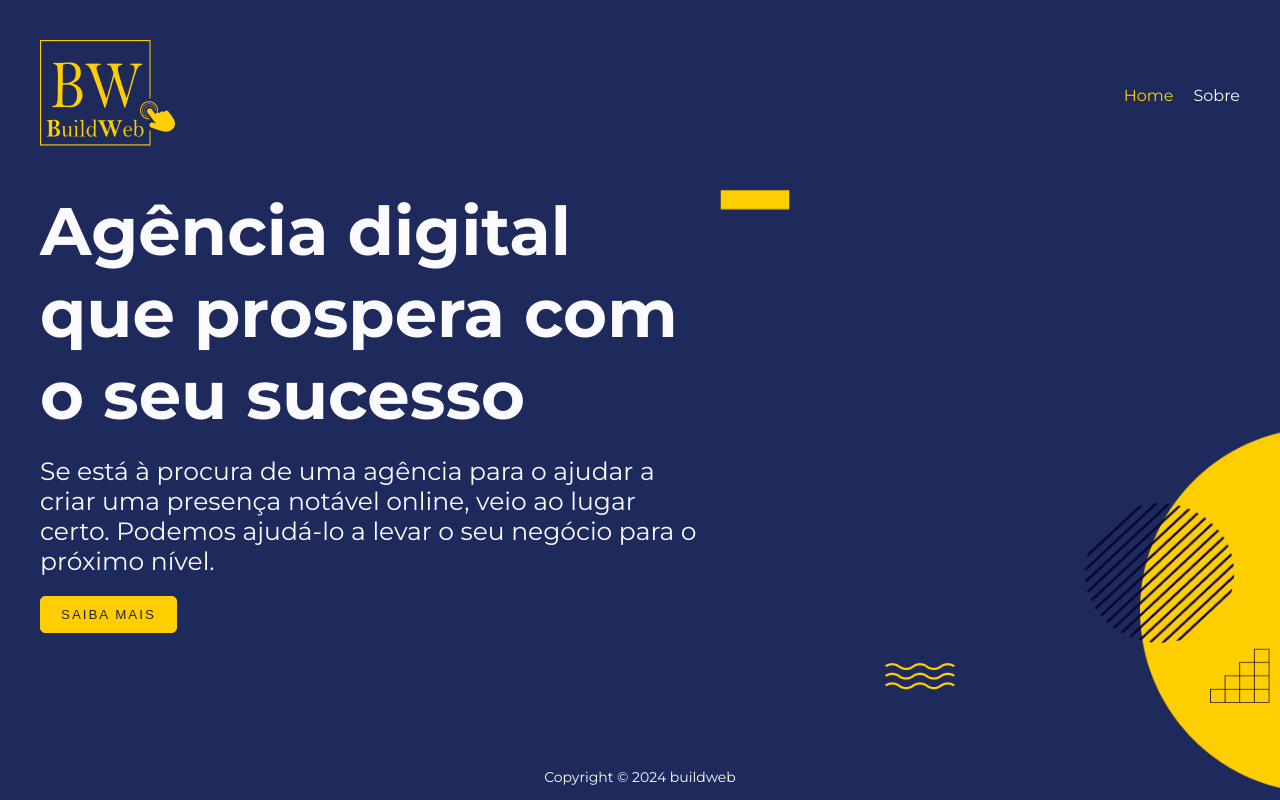
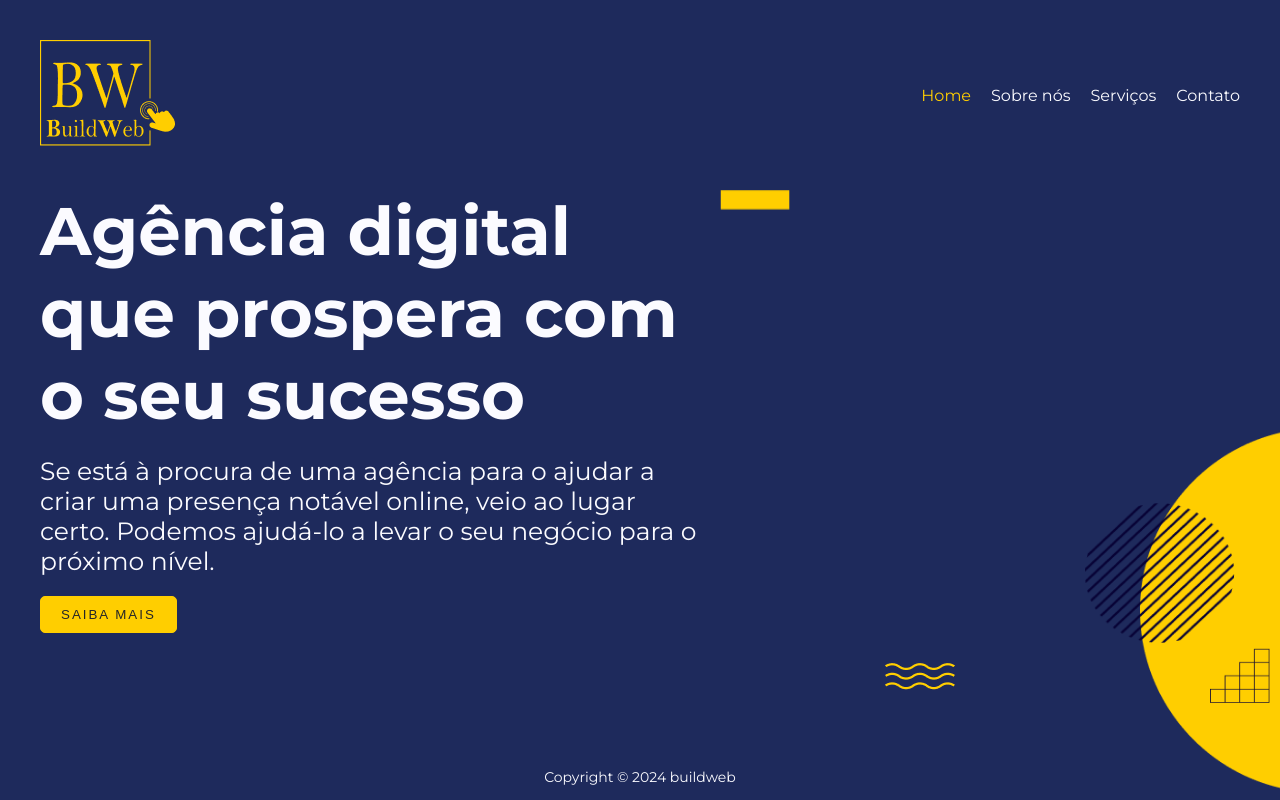
Before and after one commit to scallopc/buildweb, a Vue app: page / in a window 1280 px wide. Shown: the top 800 px of the page. Built offline with nearby package versions, Linux system fonts and the light colour scheme.

Commit message:
Add contact and service menu

```diff
--- a/src/components/header.vue
+++ b/src/components/header.vue
@@ -1,16 +1,16 @@
 <template>
   <header class="m-deafult">
     <div>
-<img src="../assets//images/logo/buildweblogo.png" alt="build web logo">
+      <img src="../assets//images/logo/buildweblogo.png" alt="build web logo" />
     </div>
     <div>
-            <Menu :item="menuItem"/>
+      <Menu :item="menuItem" />
     </div>
   </header>
 </template>
 
 <script setup>
-import Menu from './menu.vue'
+import Menu from './menu.vue';
 
 const menuItem = [
   {
@@ -18,10 +18,18 @@ const menuItem = [
     route: '/',
   },
   {
-        label: 'Sobre',
+    label: 'Sobre nós',
     route: '/about',
   },
-]
+  {
+    label: 'Serviços',
+    route: '/service',
+  },
+  {
+    label: 'Contato',
+    route: '/contact',
+  },
+];
 </script>
 
 <style scoped>
@@ -30,6 +38,5 @@ header {
   justify-content: space-between;
   gap: 20px;
   align-items: center;
-
 }
 </style>
```
Lines whose indentation alone changed are shown as unchanged.
